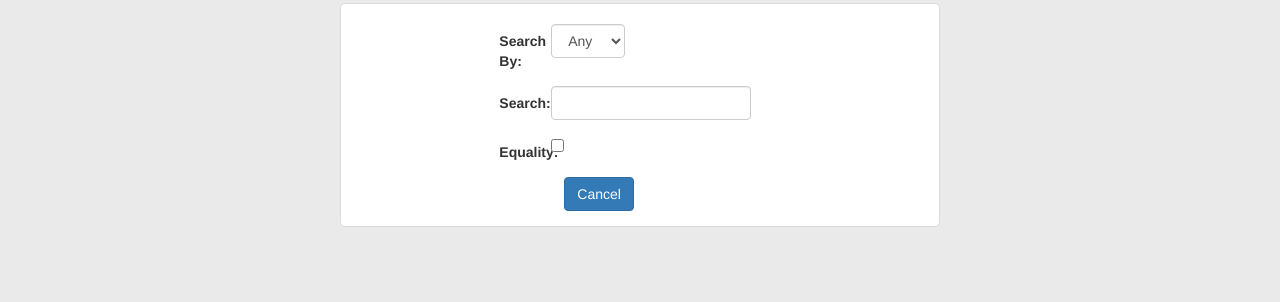
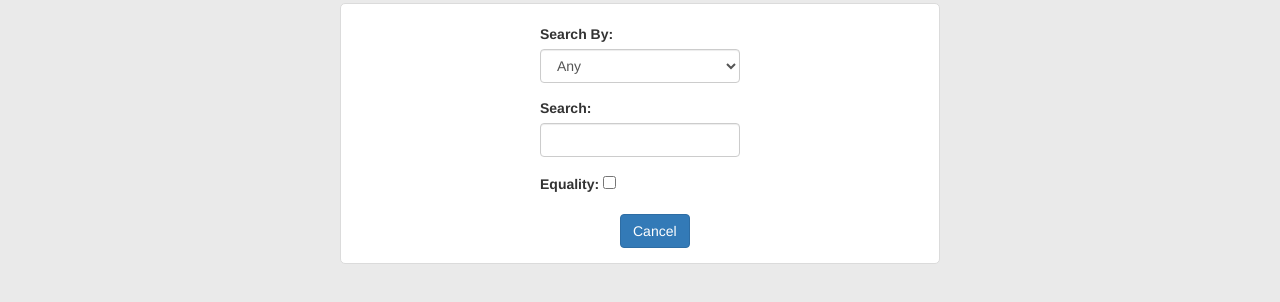
Before and after one commit to Yubvin/CatsWeb, a plain HTML site: page public_html/index.html in a window 1280 px wide. Both pictures are taken after a click on the button "SearchCat". Shown: the part 54-356 px from the top of the page. Drawn offline with nearby package versions, Linux system fonts and the light colour scheme; some packages are replaced by stand-ins of ours; no server answers.

Commit message:
Исправил бокс поиска и редактирования записи

```diff
--- a/public_html/index.html
+++ b/public_html/index.html
@@ -57,8 +57,8 @@
         <div class='box' ng-show="boxSearchCat">
             <form class="form-horizontal" style="padding-top:20px" role="form" ng-submit="searchCancel()">
                 <div class="form-group">
-                    <label class="col-md-2 control-label">Search By: </label>
-                    <div class="col-md-4">
+                    <label>Search By: </label>
+                    <div>
                             <select class="form-control" ng-model="queryBy">
                                 <option value="$">Any</option>
                                 <option value="id">Id</option>
@@ -69,8 +69,8 @@
                     </div>
                 </div>
                 <div class="form-group">
-                    <label class="col-md-2 control-label">Search: </label>
-                    <div class="col-md-4">
+                    <div>
+                     <label>Search: </label>
                      <div ng-switch="queryBy">
                           <input type="number" class="form-control" ng-switch-when="id" style="width:200px"
                                     ng-model="query[queryBy]"/>
@@ -82,8 +82,8 @@
                     </div>
                 </div>
                 <div class="form-group">
-                     <label class="col-md-2 control-label">Equality: </label>
-                        <div class="col-md-4">
+                        <div>
+                            <label>Equality: </label>
                             <input type="checkbox" ng-model="strict">
                         </div>
                 </div>
@@ -99,7 +99,7 @@
             <div class='box1'>
                 <div class='imgBox'>
                     <img ng-src="http://localhost:8080/rest/cat/files/{{cat.imgName}}" width="150" alt="Description" />
-                    <input ng-show="editingData[cat.id]" type="file" class="custom-file-input" file-model="imgCatUp">
+
                 </div>
             </div>
             <div class='box1'>
@@ -133,6 +133,11 @@
                                                 ng-model="cat.breed" />
                                 </div>
                         </div>
+                        <div class="form-group">
+                                <div class="col-md-4">
+                                        <input ng-show="editingData[cat.id]" type="file" class="custom-file-input" file-model="imgCatUp">
+                                </div>
+                        </div>
                     </form>
                 </div>
             </div>
```
